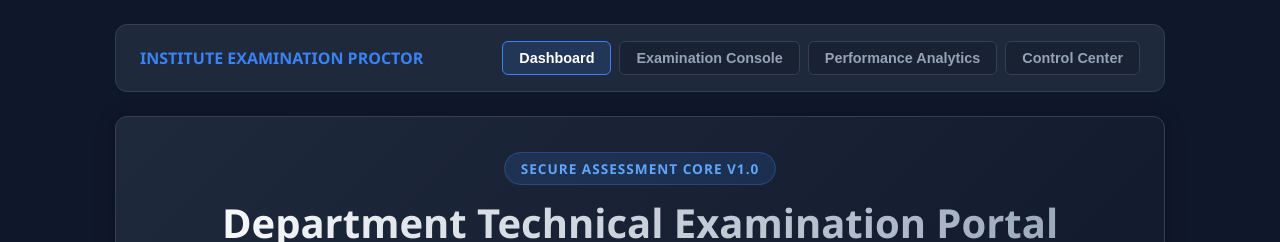
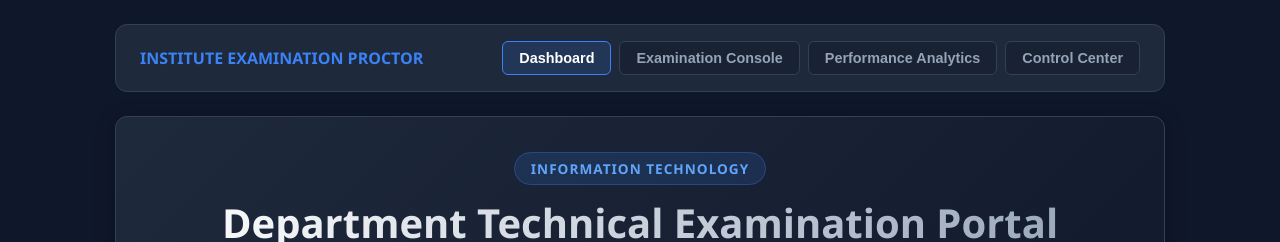
Before and after one commit to bathri-07/secure-quiz-portal, a React (Vite) app in the folder frontend/: page / in a window 1280 px wide. Shown: the top 242 px of the page. Built offline with nearby package versions, Linux system fonts and the light colour scheme; the HTML template or start-up script is replaced by a standard one.

Commit message:
Information Technology title changed

```diff
--- a/frontend/src/components/Home.jsx
+++ b/frontend/src/components/Home.jsx
@@ -50,7 +50,7 @@ export default function Home({ setView }) {
           textTransform: 'uppercase',
           border: '1px solid rgba(59, 130, 246, 0.3)'
         }}>
-          SECURE ASSESSMENT CORE v1.0
+          INFORMATION TECHNOLOGY
         </span>
         <h1 style={{ fontSize: '2.5rem', marginTop: '16px', marginBottom: '12px', background: 'linear-gradient(90deg, #fff 0%, #94a3b8 100%)', WebkitBackgroundClip: 'text', WebkitTextFillColor: 'transparent' }}>
           Department Technical Examination Portal
```
